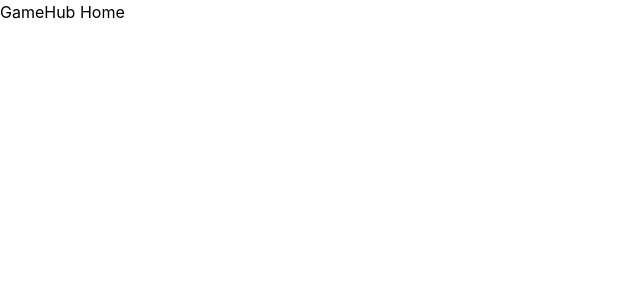
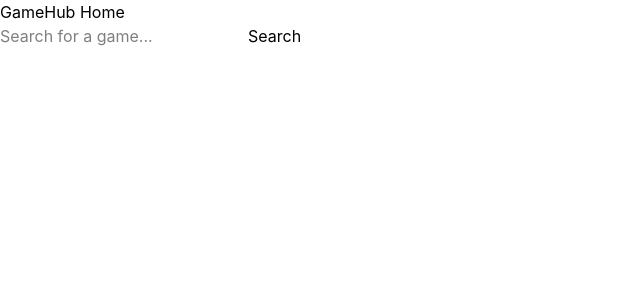
Before and after one commit to tpham0322/GameHub-Frontend, a React (Vite) app: page / in a window 1280 px wide. Shown: the top 300 px of the page, without its empty margins (0-640 px from the left). Built offline with nearby package versions, Linux system fonts and the light colour scheme.

Commit message:
RAWG game search implementation

```diff
--- a/src/pages/Home.tsx
+++ b/src/pages/Home.tsx
@@ -1,7 +1,41 @@
+import { useState } from "react";
 import { useAuth } from "../context/AuthContext";
+import { api } from "../services/api";
+
+interface Game {
+  id: number;
+  name: string;
+  background_image: string;
+}
 
 function Home() {
   const { user, logout } = useAuth();
+
+  const [search, setSearch] = useState("");
+  const [games, setGames] = useState<Game[]>([]);
+  const [loading, setLoading] = useState(false);
+  const [error, setError] = useState("");
+
+  const searchGames = async () => {
+    if (!search.trim()) {
+      return;
+    }
+
+    setLoading(true);
+    setError("");
+
+    try {
+      const data = await api.get(
+        `/games?search=${encodeURIComponent(search)}`
+      );
+
+      setGames(data.results);
+    } catch (error) {
+      setError("Failed to search for games");
+    } finally {
+      setLoading(false);
+    }
+  };
 
   return (
     <div>
@@ -16,6 +50,39 @@ function Home() {
           </button>
         </div>
       )}
+
+      <div>
+        <input
+          type="text"
+          placeholder="Search for a game..."
+          value={search}
+          onChange={(event) => setSearch(event.target.value)}
+        />
+
+        <button onClick={searchGames}>
+          Search
+        </button>
+      </div>
+
+      {loading && <p>Searching...</p>}
+
+      {error && <p>{error}</p>}
+
+      <div>
+        {games.map((game) => (
+          <div key={game.id}>
+            {game.background_image && (
+              <img
+                src={game.background_image}
+                alt={game.name}
+                width="200"
+              />
+            )}
+
+            <h2>{game.name}</h2>
+          </div>
+        ))}
+      </div>
     </div>
   );
 }
```
